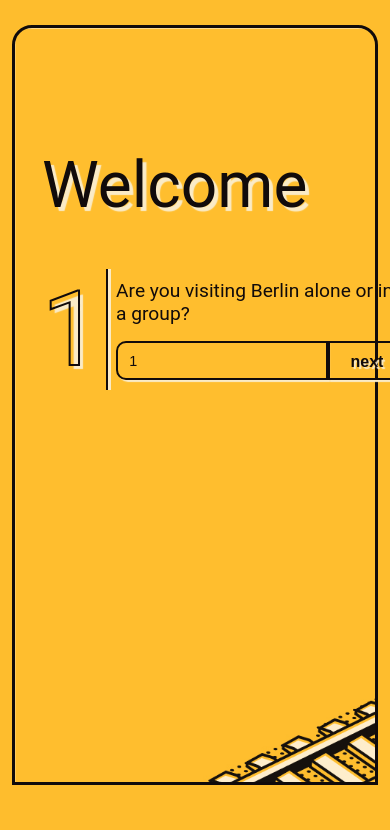
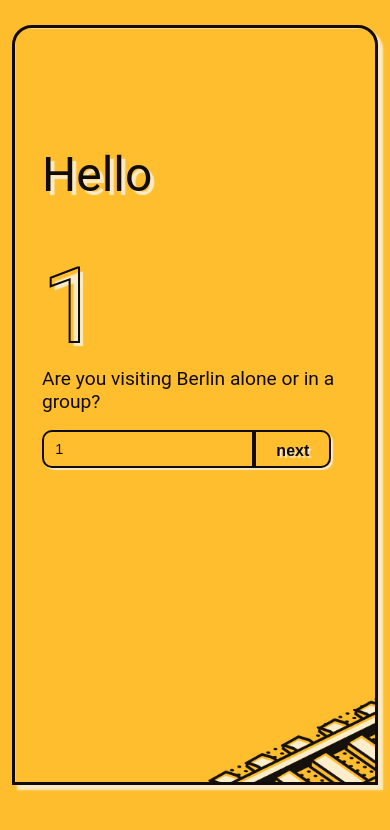
Before and after one commit to Jeff-Moraes/BVG-Ticket-Picker, a React (Create React App) app: page / in a window 390 px wide. Both pictures are taken after a click on the button "START". Shown: the top 830 px of the page. Built offline with nearby package versions, Linux system fonts and the light colour scheme.

Commit message:
Style: add responsive layout to Questions component

```diff
--- a/src/components/Questions/index.js
+++ b/src/components/Questions/index.js
@@ -32,7 +32,7 @@ export default function Questions({name, questionIndex, setQuestionIndex, setPic
 
   return (
     <Container>
-      <h1>Welcome {name}</h1>
+      <h1>Hello {name}</h1>
       <form onSubmit={handleSubmitForm}>
         {questions.map(({question, options, info, key, type}, index) => (
           questionIndex === index && (
@@ -50,7 +50,7 @@ export default function Questions({name, questionIndex, setQuestionIndex, setPic
                 ) : (
                   <>
                     <input type={type} name={key} value={query[key]} onChange={(event) => handleChange(event)}/>
-                    {info && <span>{info}</span>}
+                    {info && <span className="questionInfo">{info}</span>}
                   </>
                 )}
                 {index < questions.length-1
--- a/src/components/Questions/styles.ts
+++ b/src/components/Questions/styles.ts
@@ -1,10 +1,11 @@
 import styled from 'styled-components';
 
-import { secondaryColor, lightColor, darkColor } from '../../styles/colors';
+import { lightColor, darkColor } from '../../styles/colors';
 import headerBackgroundImg from '../../assets/images/header-background.jpg';
 
 export const Container = styled.div`
-  height: 90vh;
+  min-height: 90vh;
+  height: 100%;
   width: 94vw;
   background-image: url(${headerBackgroundImg});
   background-size: cover;
@@ -12,6 +13,7 @@ export const Container = styled.div`
   margin: 3vh 3vw 0 3vw;
   border: 3px solid ${darkColor};
   border-radius: 20px 20px 0 0;
+  box-shadow: 5px 5px 2px ${lightColor};
 
   padding: 14vh 7vw 7vh 7vw;
 
@@ -20,7 +22,12 @@ export const Container = styled.div`
     color: ${darkColor};
 
     text-shadow: 4px 4px 1px ${lightColor};
-    line-height: 5rem;
+  }
+
+  @media (max-width: 768px) {
+    h1 {
+      font-size: 3rem;
+    }
   }
 `;
 
@@ -70,14 +77,15 @@ export const QuestionContainer = styled.div`
       }
 
       input[type=checkbox] {
-        margin-right: 0.5rem;
         box-shadow: none;
+        margin-right: 0.3rem;
       }
 
       span {
+        font-size: 0.75rem;
         align-self: center;
-        margin-right: 0.5rem;
-        width: 15vw;
+        margin-right: 0.3rem;
+        width: 19vw;
       }
 
       button {
@@ -106,4 +114,22 @@ export const QuestionContainer = styled.div`
       }
     }
   }
+
+  @media (max-width: 768px) {
+    flex-direction: column;
+
+    h2 {
+      border-right: none;
+      box-shadow: none;
+    }
+
+    .questionInfo {
+      width: 30vw;
+    }
+  }
+  @media (max-width: 500px) {
+    .questionInfo {
+      width: 50vw;
+    }
+  }
 `;
```
